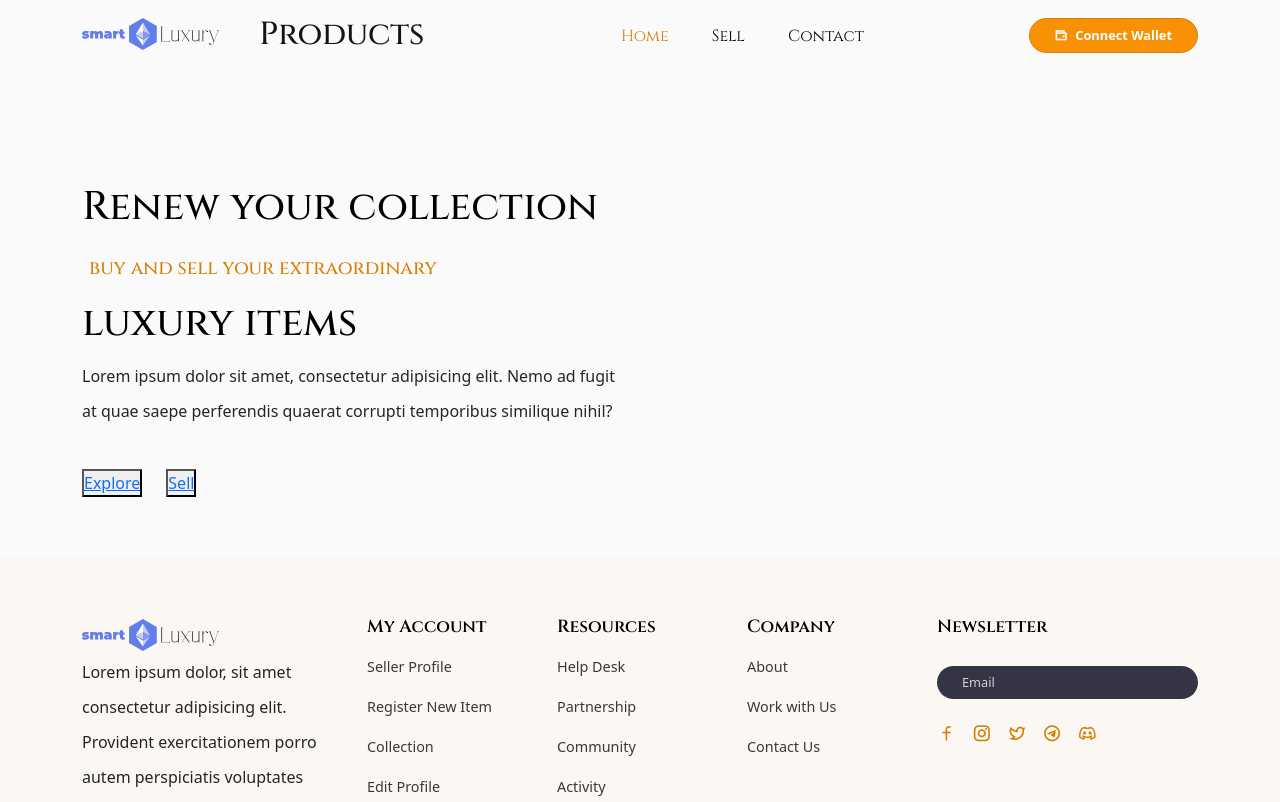
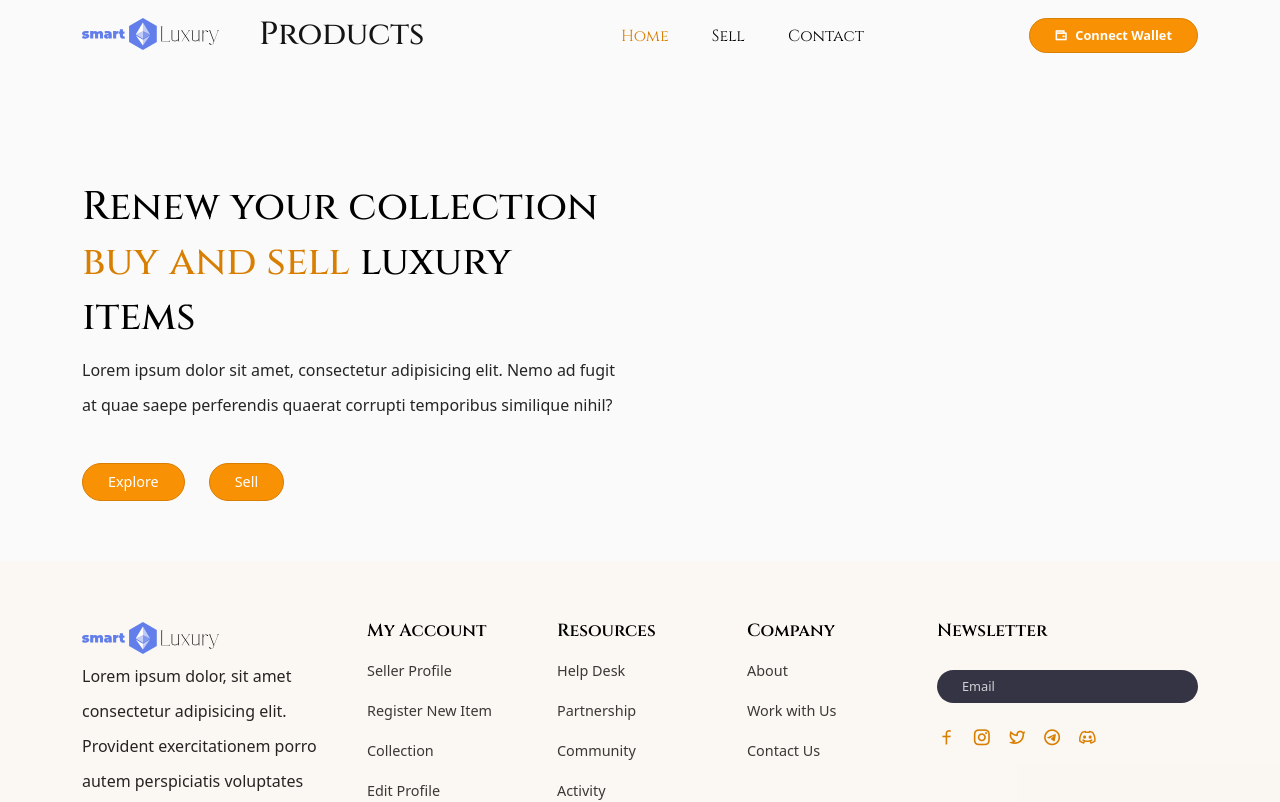
Before and after one commit to Benjovengo/SmartLuxury, a React (Create React App) app in the folder client/: page /home in a window 1280 px wide. Shown: the top 802 px of the page. Built offline with nearby package versions, Linux system fonts and the light colour scheme.

Commit message:
design: add tweaks to hero section

```diff
--- a/client/src/components/ui/HeroSection.jsx
+++ b/client/src/components/ui/HeroSection.jsx
@@ -12,17 +12,16 @@ const HeroSection = () => {
           <Col  lg='6' md='6'>
             <div className="hero__content">
               <h2>Renew your collection<br/>
-                <span>buy and sell your extraordinary</span><br/>
-                luxury items
+                <span>buy and sell</span> luxury items
               </h2>
 
               <p>Lorem ipsum dolor sit amet, consectetur adipisicing elit. Nemo ad fugit at quae saepe perferendis quaerat corrupti temporibus similique nihil?</p>
 
               <div className="hero__btns d-flex align-items-center gap-4">
-                <button className='d-flex align-items-center gap-2'>
+                <button className=' explore__btn  d-flex align-items-center gap-2'>
                   <Link to='/market'>Explore</Link>
                 </button>
-                <button className='d-flex align-items-center gap-2'>
+                <button className=' explore__btn  d-flex align-items-center gap-2'>
                   <Link to='/create'>Sell</Link>
                 </button>
               </div>
--- a/client/src/components/ui/hero-section.css
+++ b/client/src/components/ui/hero-section.css
@@ -10,26 +10,30 @@
 .hero__content h2 span {
   background-clip: text;
   -webkit-text-fill-color: #D87E01;
-  margin-left: 7px !important;
+  margin-left: 0px !important;
   display: inline-block;
-  font-size: 1.2rem;
-  padding: -1em 0;
 }
 
 .hero__btns {
   margin-top: 40px;
 }
 
-.explore__btn,
-.create__btn {
+.explore__btn {
   border: none;
   outline: none;
   padding: 7px 25px !important;
+  background: #F89104;
   border-radius: 50px !important;
-  border: 1px solid #5142fc !important;
+  border: 1px solid #D87E01 !important;
   font-size: 0.9rem;
-  background: transparent;
 }
+
+
+.explore__btn:hover {
+  background: #D87E01;
+  border: 1px solid #F89104 !important;
+}
+
 
 .explore__btn i,
 .create__btn i {
```
